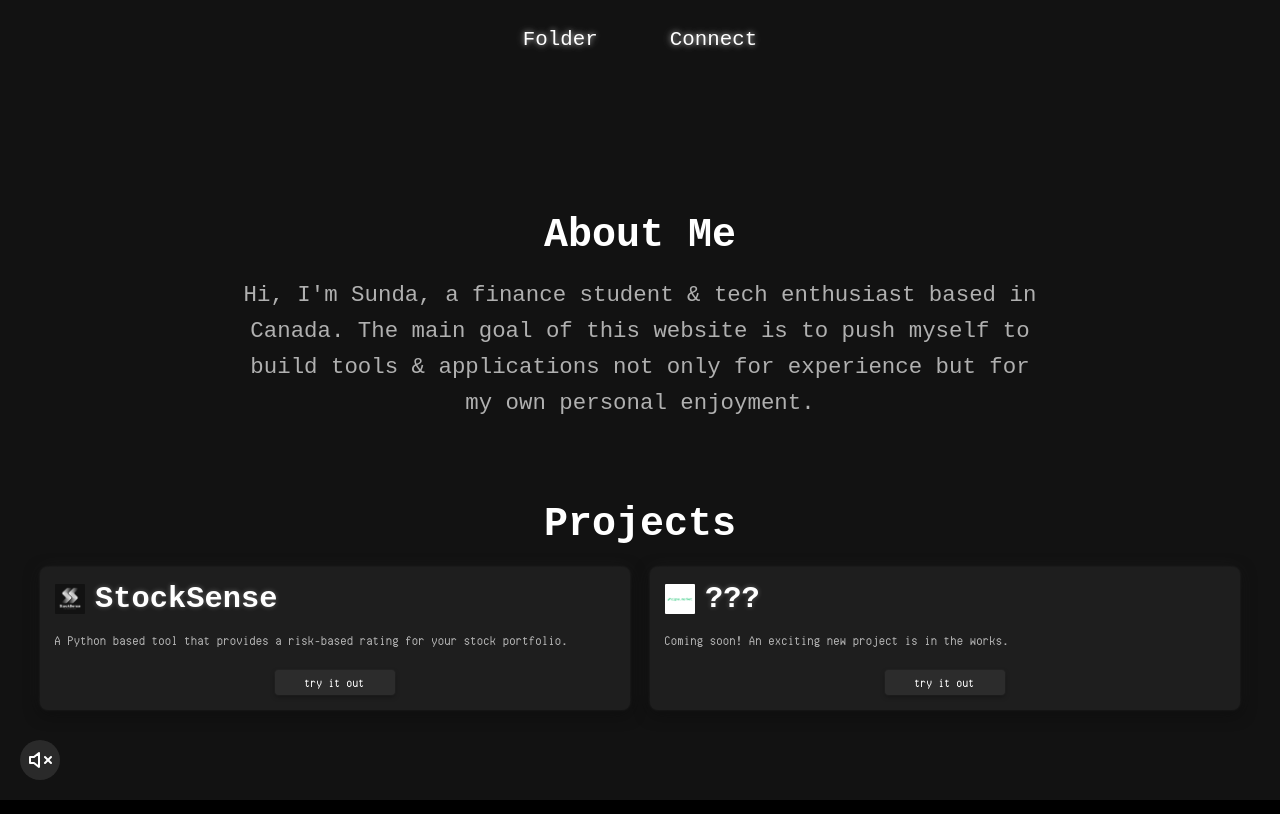
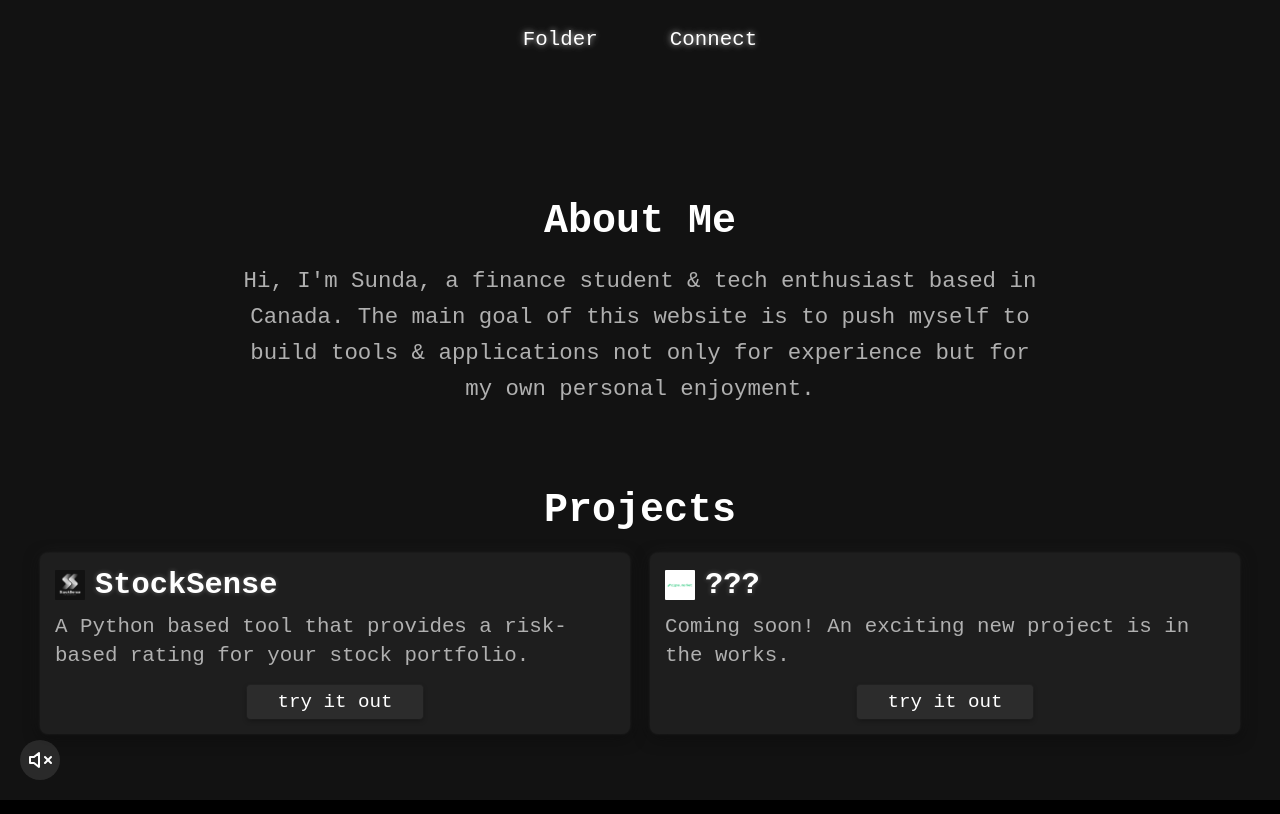
Before and after one commit to osunda/sunda-website, a React (Create React App) app: page / in a window 1280 px wide. Built offline with nearby package versions, Linux system fonts and the light colour scheme.

Commit message:
font try 2

```diff
--- a/src/App.css
+++ b/src/App.css
@@ -1,5 +1,5 @@
 @font-face {
-  font-family: 'YourCustomFont';
+  font-family:'Computer Says No', monospace;
   src: url('./fonts/computer-says-no.ttf') format('truetype');
   font-weight: normal;
   font-style: normal;
@@ -9,7 +9,7 @@ body {
   margin: 0;
   padding: 0;
   overflow: hidden;
-  font-family: 'YourCustomFont', sans-serif;
+  font-family: 'Computer Says No', monospace;
 }
 
 .overlay {
```
